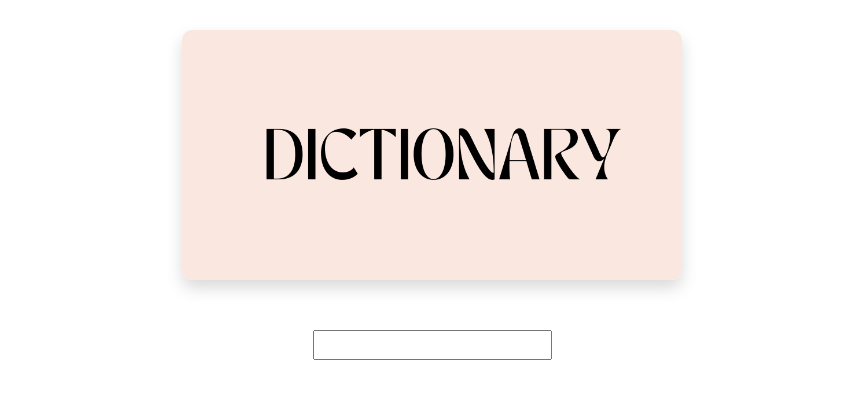
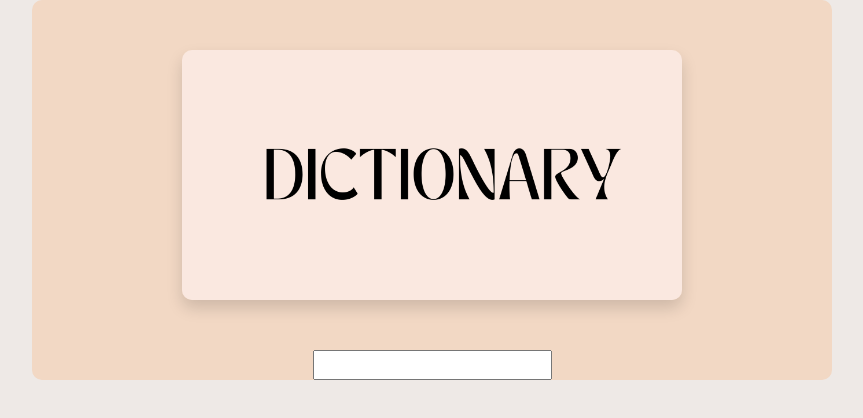
Before and after one commit to tori-noel/dictionary-revisited, a React (Create React App) app: page / in a window 1280 px wide. Shown: the top 418 px of the page, without its empty margins (208-1071 px from the left). Built offline with nearby package versions, Linux system fonts and the light colour scheme.

Commit message:
made some style adjustments

```diff
--- a/src/App.css
+++ b/src/App.css
@@ -12,4 +12,7 @@
   display: block;
   margin: 0 auto;
   max-width: 800px;
+  background-color: rgba(242, 216, 196);
+  border-radius: 10px;
+  padding-top: 20px;
 }
--- a/src/index.css
+++ b/src/index.css
@@ -1,3 +1,4 @@
 body {
   margin: 0;
+  background-color: #eee9e6;
 }
```
